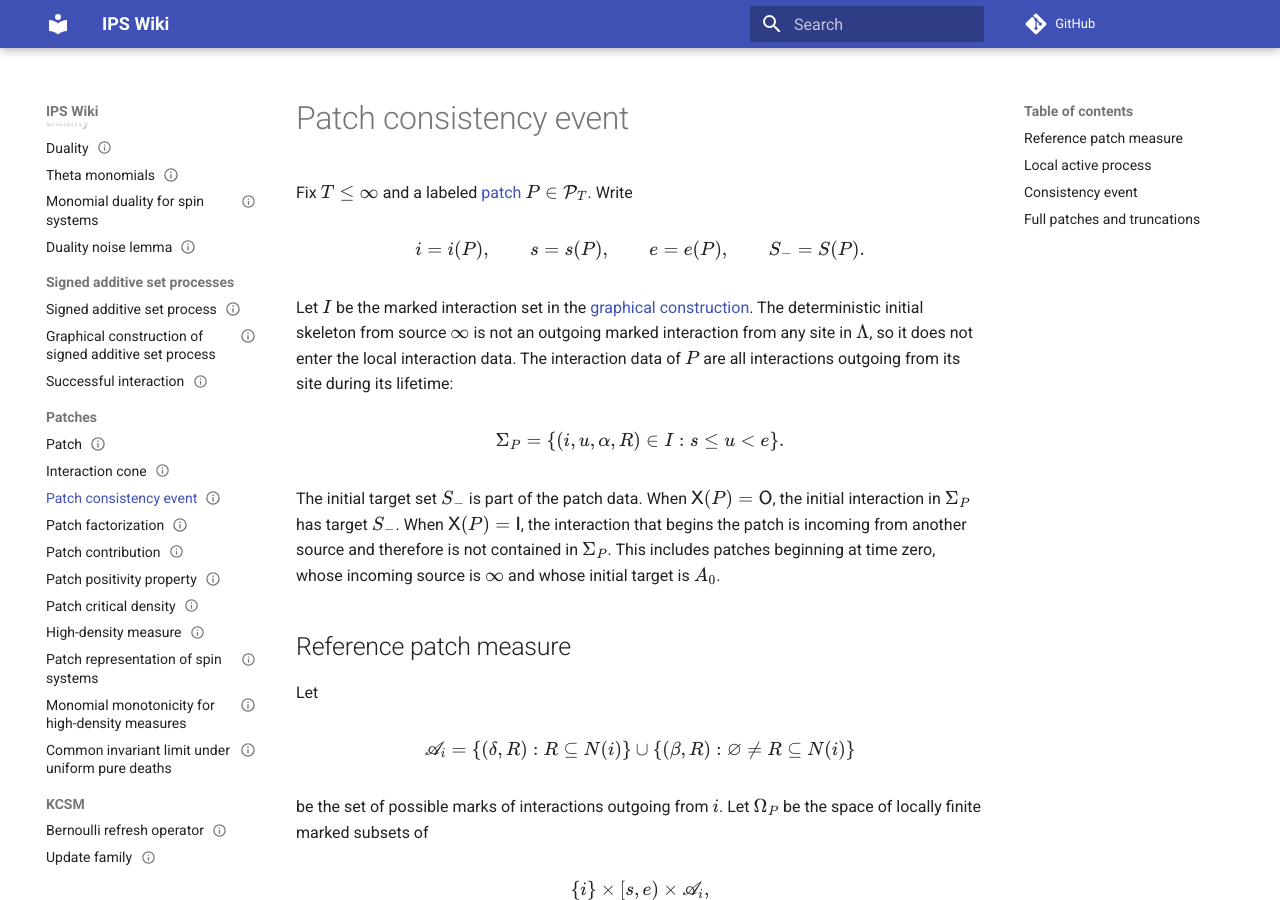
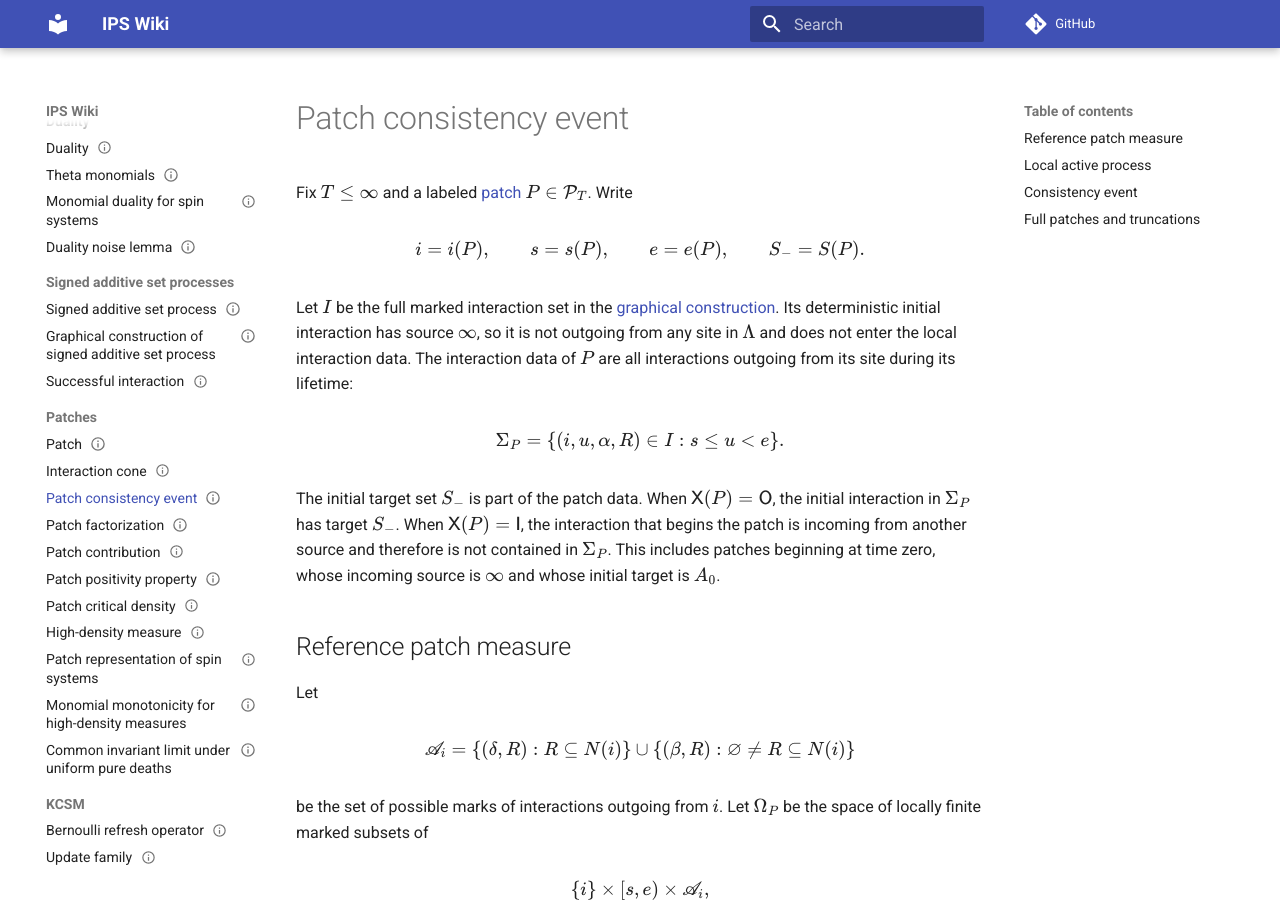
Before and after one commit to maciejgluchowski86-beep/ips-wiki, an MkDocs documentation site: the page built from docs/entries/patch-consistency-event.md, in a window 1280 px wide and 900 px high. Built offline with MkDocs 1.6.1 and Material for MkDocs 9.7.7, drawn with Linux system fonts in a browser that asks for light colours; comment, search, counter and statistics services are not loaded.

Commit message:
Reference the formal initial interaction in patch laws

```diff
--- a/docs/entries/patch-consistency-event.md
+++ b/docs/entries/patch-consistency-event.md
@@ -22,7 +22,7 @@ e=e(P),
 S_-=S(P).
 $$
 
-Let \(I\) be the marked interaction set in the [graphical construction](graphical-construction-of-signed-additive-set-process.md). The deterministic initial skeleton from source \(\infty\) is not an outgoing marked interaction from any site in \(\Lambda\), so it does not enter the local interaction data. The interaction data of \(P\) are all interactions outgoing from its site during its lifetime:
+Let \(I\) be the full marked interaction set in the [graphical construction](graphical-construction-of-signed-additive-set-process.md). Its deterministic initial interaction has source \(\infty\), so it is not outgoing from any site in \(\Lambda\) and does not enter the local interaction data. The interaction data of \(P\) are all interactions outgoing from its site during its lifetime:
 
 $$
 \Sigma_P
```
